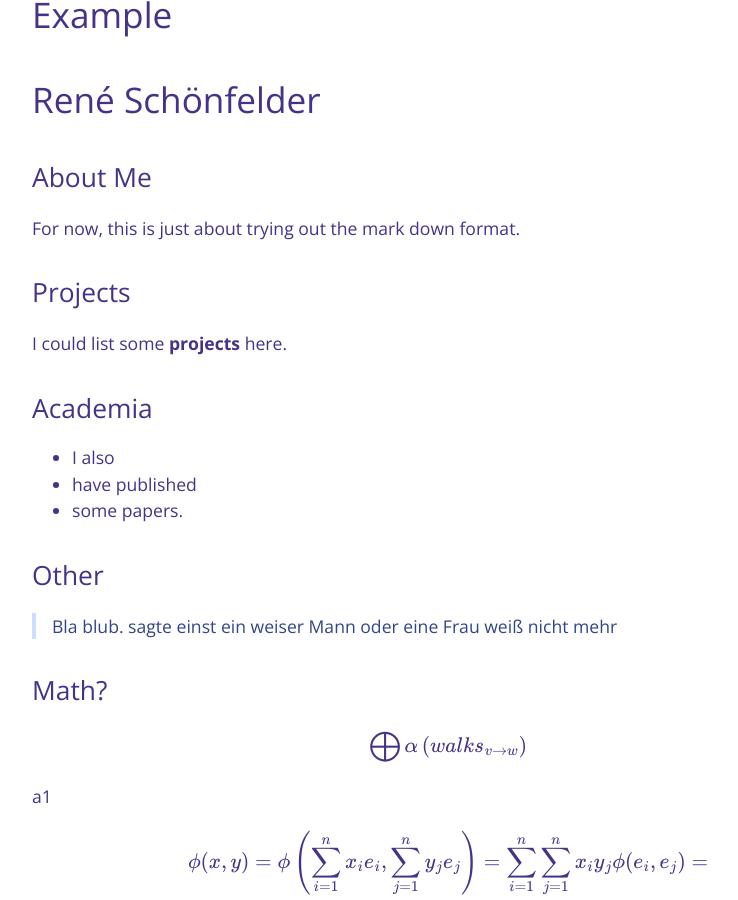
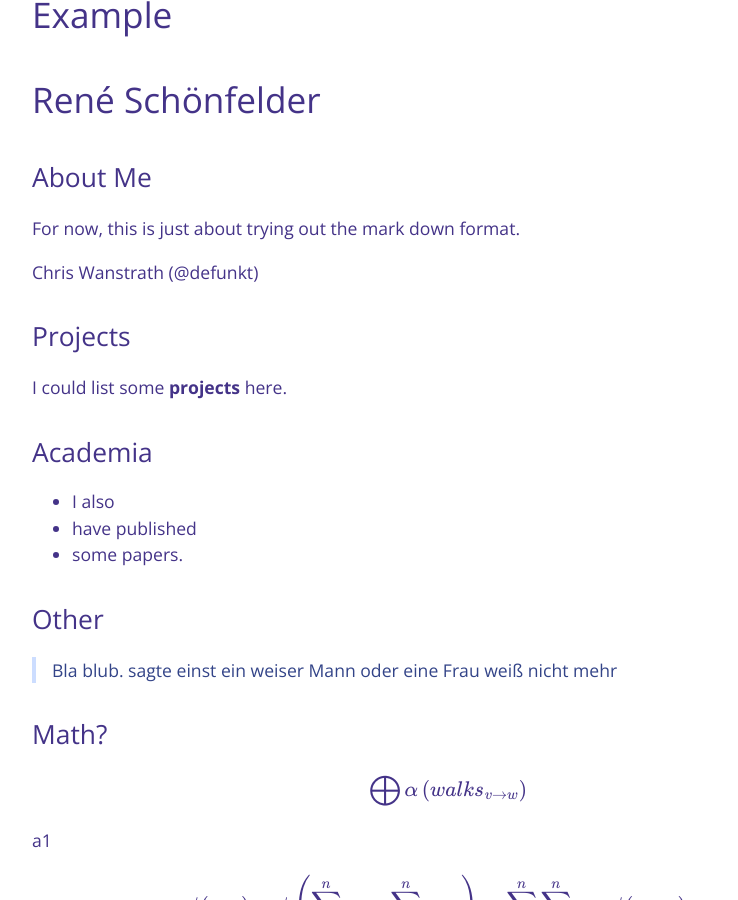
Before and after one commit to schoenfr/schoenfr.github.io, a Jekyll site: the page built from example.md, in a window 1280 px wide and 900 px high, scrolled down 314 px. Shown: the whole window, without its empty margins (192-930 px from the left). Built offline with Jekyll 4.4.1, drawn with Linux system fonts in a browser that asks for light colours; formulas are drawn with MathJax 3.

Commit message:
Update example.md

```diff
--- a/example.md
+++ b/example.md
@@ -8,6 +8,8 @@ title: Example
 ## About Me
 
 For now, this is just about trying out the mark down format.
+
+Chris Wanstrath (@defunkt)
 
 ## Projects
 
```
